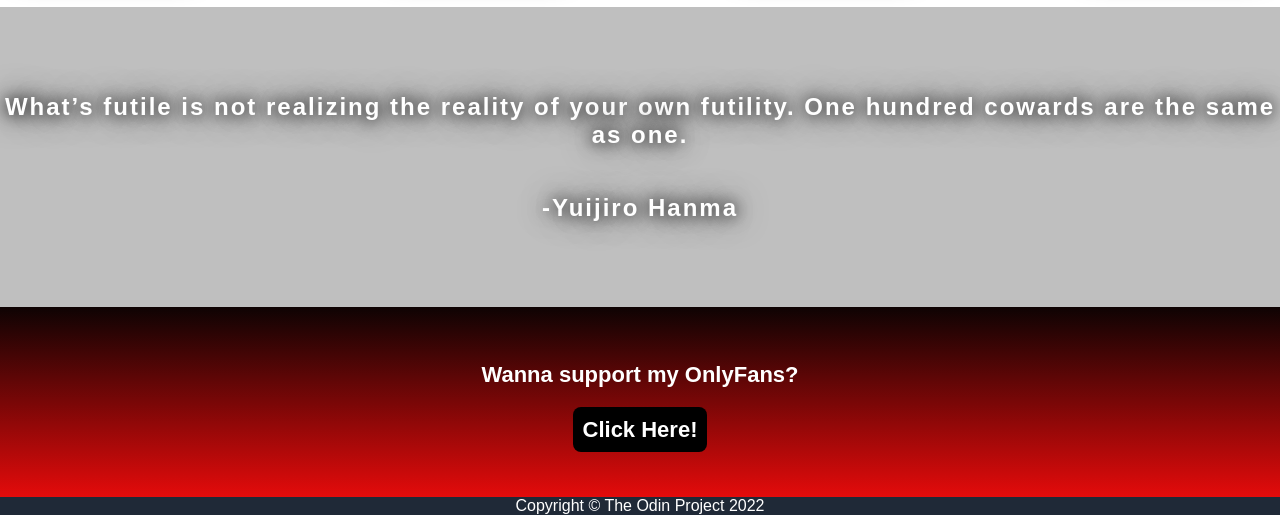
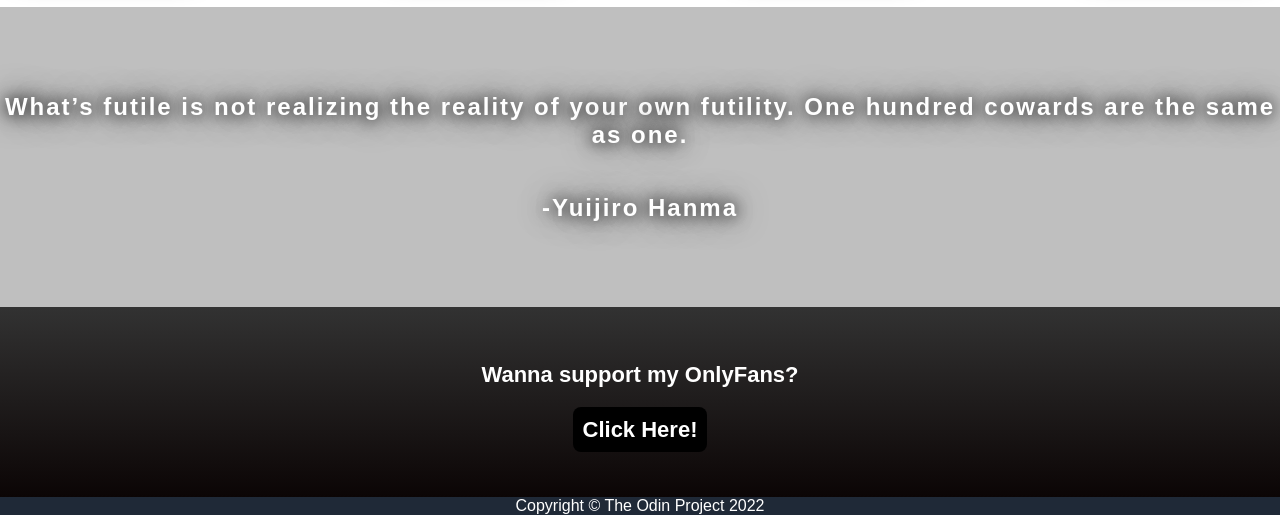
Before and after one commit to blueswizzle/landing-page, a plain HTML site: page index.html in a window 1280 px wide. Shown: the part 900-1415 px from the top of the page. Drawn offline with Linux system fonts and the light colour scheme.

Commit message:
Changed background color on layer 4 again to a gradient of black and gray.

```diff
--- a/style.css
+++ b/style.css
@@ -195,7 +195,7 @@ li a:hover{
 }
 
 .layer4Background{
-    background-image: linear-gradient(rgb(14, 3, 3),rgb(228, 11, 11));
+    background-image: linear-gradient(rgb(50, 50, 50),rgb(11, 5, 5));
     padding: 2.5em 0;
 }
 .layer4FlexContainer{
```
